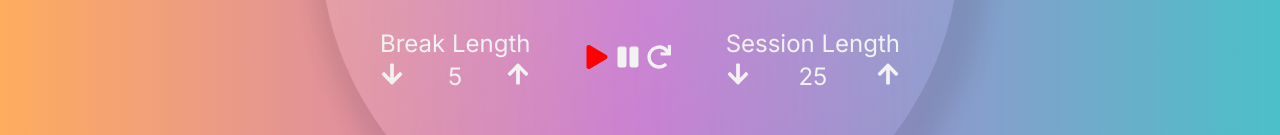
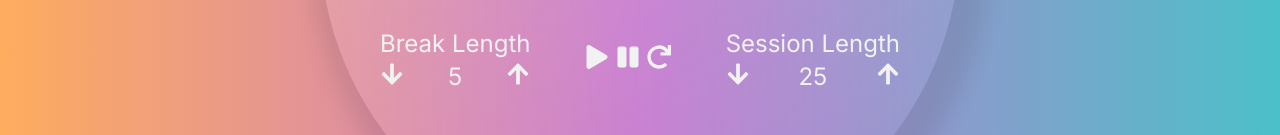
Before and after one commit to MFarabi619/pomodoro-clock, a React (Vite) app: page / in a window 1280 px wide. Shown: the part 460-595 px from the top of the page. Built offline with nearby package versions, Linux system fonts and the light colour scheme.

Commit message:
Fix button hover and click animations

```diff
--- a/src/Components/Clock/Clock.jsx
+++ b/src/Components/Clock/Clock.jsx
@@ -39,6 +39,7 @@ function Clock() {
           >
             <FaPlay />
           </span>
+
           <span className="btn">
             <FaPause />
           </span>
--- a/src/Components/Clock/Clock.scss
+++ b/src/Components/Clock/Clock.scss
@@ -47,16 +47,17 @@ img {
 
 .btn {
   cursor: pointer;
-  //   &:hover {
-  //     scale: 2;
-  //   }
+  &:hover {
+    scale: 1.1;
+    // color: rgba(255, 0, 0, 0.158);
+  }
+  &:active {
+    // color: rgba(255, 255, 0, 0.349);
+    translate: 0px 2px;
+  }
 }
-// #session-decrement {
-//   &:hover {
-//     scale: 2;
-//   }
-// }
 .btn-container {
+  display: flex;
   align-self: center;
   justify-content: space-between;
   span {
@@ -66,16 +67,4 @@ img {
 }
 
 .start_stop {
-  color: red;
-
-  &:hover {
-    scale: 2;
-  }
-  &:active {
-    top: 10px;
-  }
 }
-
-// .start_stop:hover {
-//   scale: 2;
-// }
```
